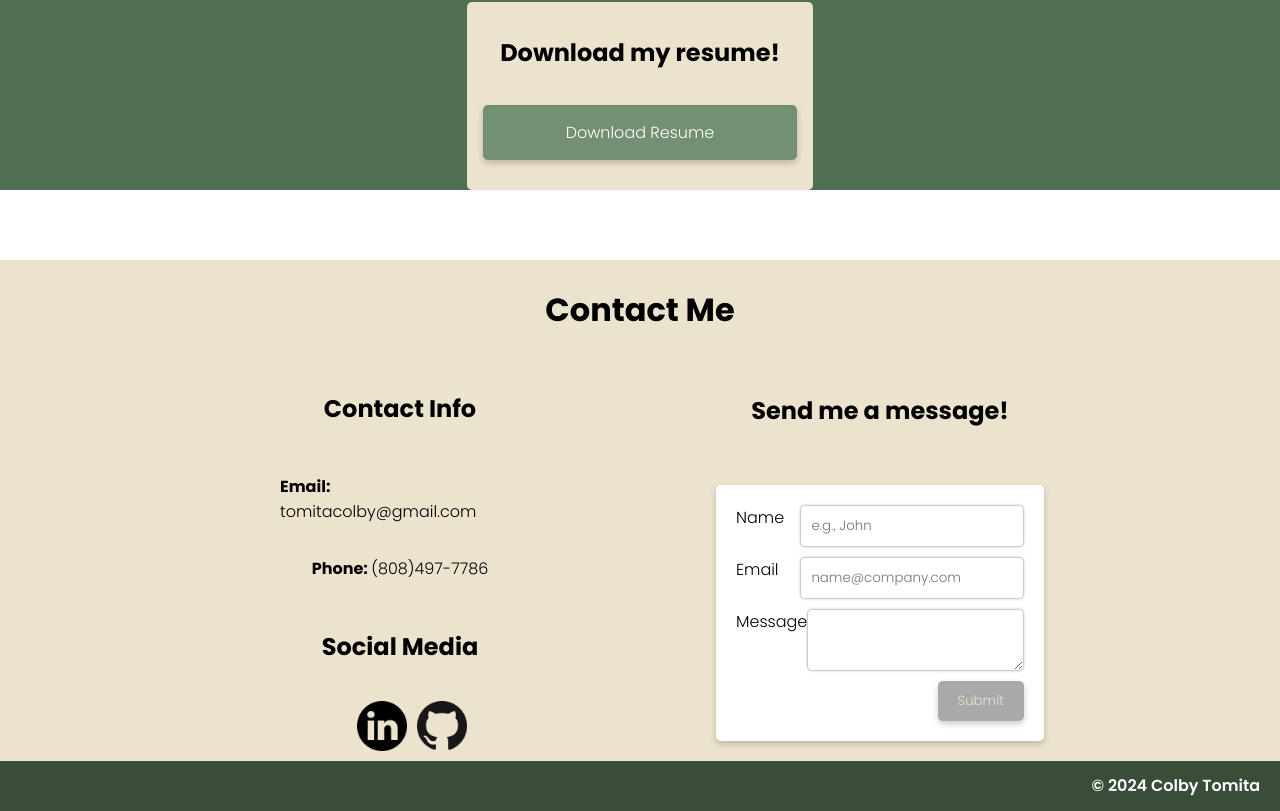
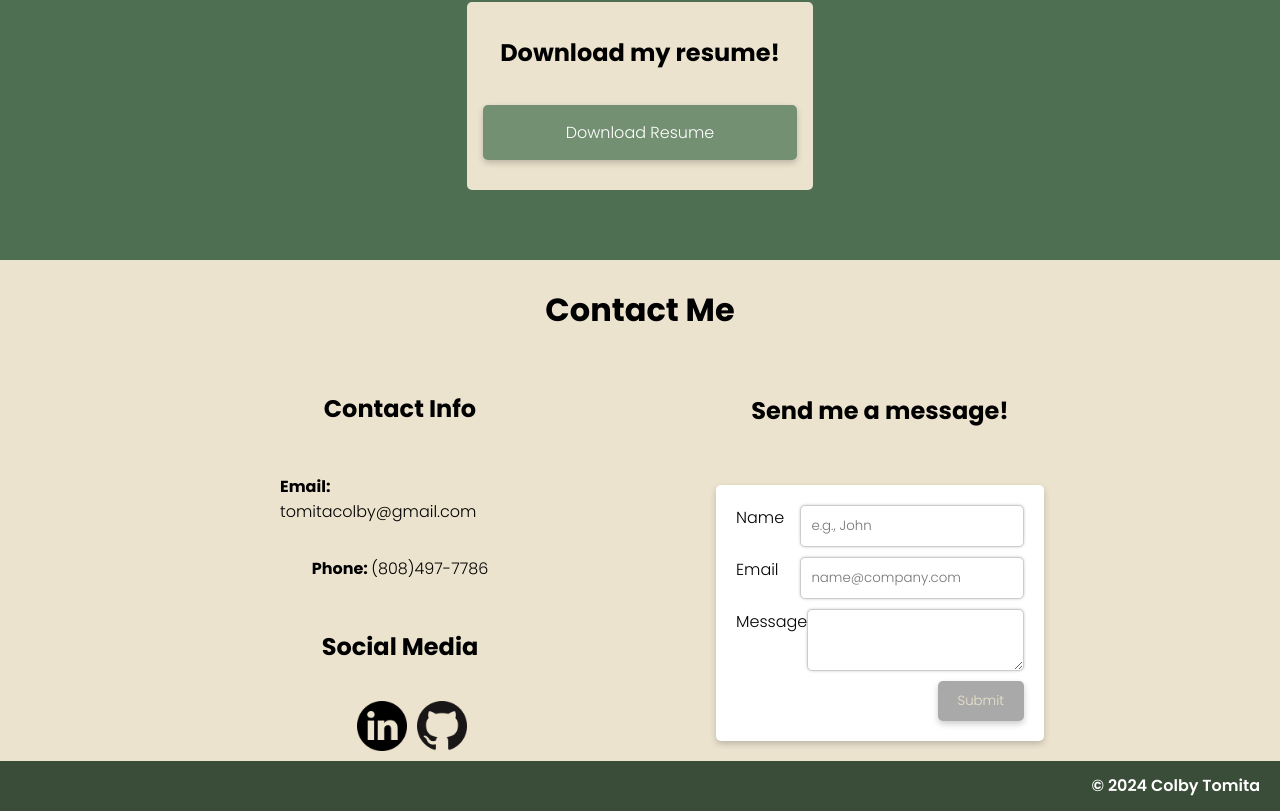
Before and after one commit to colbytomita/portfolio-react, a React (Create React App) app: page / in a window 1280 px wide. Shown: the part 4350-5161 px from the top of the page. Built offline with nearby package versions, Linux system fonts and the light colour scheme.

Commit message:
adjusted spacer color

```diff
--- a/src/App.css
+++ b/src/App.css
@@ -88,5 +88,5 @@
 }
 
 #space-7 {
-  background-color: white;
+  background-color: #4f6f52;
 }
```
